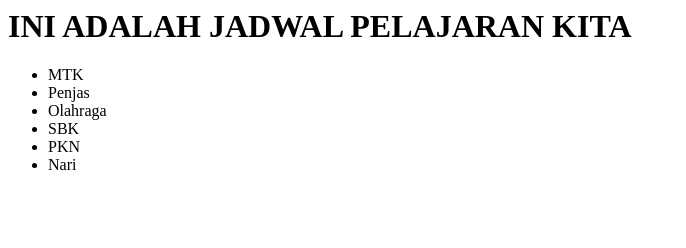
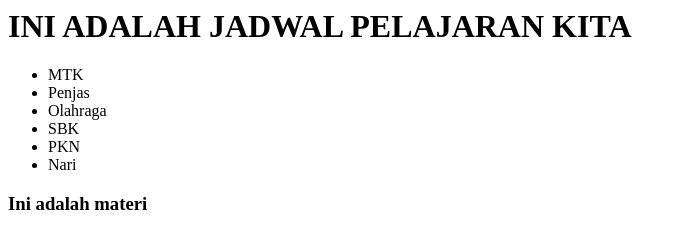
Before and after one commit to ZeroLas/training, a plain HTML site: page index.html in a window 1280 px wide. Shown: the whole page, without its empty margins (0-686 px from the left). Drawn offline with Linux system fonts and the light colour scheme.

Commit message:
menambahakan tag H3

```diff
--- a/index.html
+++ b/index.html
@@ -9,5 +9,7 @@
       <li>PKN</li>
       <li>Nari</li>
     </ul>
+
+    <h3>Ini adalah materi</h3>
   </body>
 </html>
```
